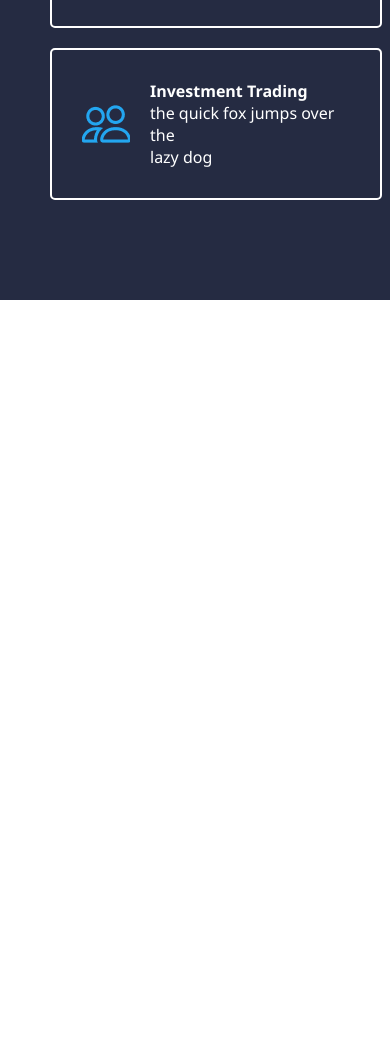
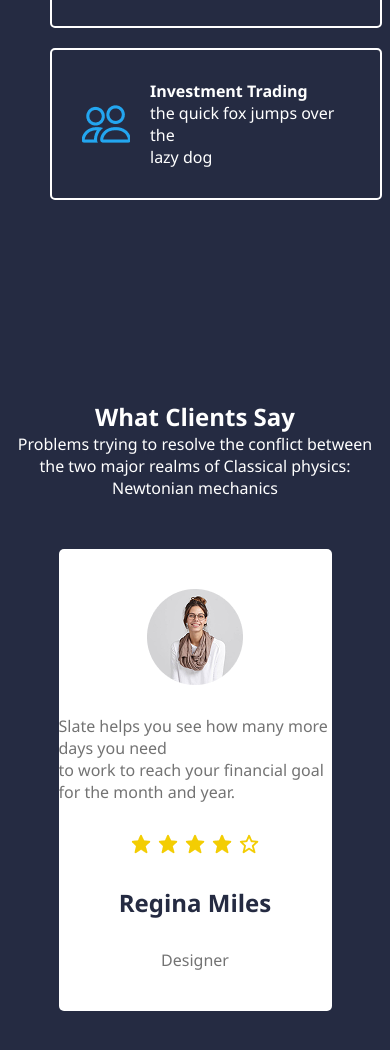
Before and after one commit to user01948/homeWork-sass, a plain HTML site: page index.html in a window 390 px wide. Shown: the part 2305-3355 px from the top of the page. Before the commit the page ends 2605 px from the top, so only its background shows below. Drawn offline with Linux system fonts and the light colour scheme.

Commit message:
sec4 add

```diff
--- a/index.html
+++ b/index.html
@@ -132,5 +132,21 @@
             </div>
         </div>
     </section>
+
+    <section class="sec3">
+        <div class="box3">
+            <div class="listtop">
+                <h1>What Clients Say</h1>
+                <p>Problems trying to resolve the conflict between<br>the two major realms of Classical physics: Newtonian mechanics </p>
+            </div>
+            <div class="dsafed">
+                <img src="./user.1.png" alt="">
+                <p style="color: #737373;">Slate helps you see how many more days you need <br>to work to reach your financial goal for the month and year.</p>
+                <img src="./stars.png" alt="">
+                <h2 style="color: #252B42;">Regina Miles</h2>
+                <p style="color: #737373;">Designer</p>
+            </div>
+        </div>
+    </section>
 </body>
 </html>
--- a/style.scss
+++ b/style.scss
@@ -156,6 +156,40 @@ header
 }
 
 
+.sec3
+{
+    background-color: #252B42;
+    color: white;
+    padding-top: 100px;
+    padding-bottom: 100px;
+
+    .box3
+    {
+        max-width: 1200px;
+        margin: auto;
+
+        .listtop
+        {
+            text-align: center;
+        }
+
+        .dsafed
+        {
+            background-color: white;
+            width: 70%;
+            margin: auto;
+            padding: 40px 0px;
+            display: flex;
+            flex-direction: column;
+            row-gap: 30px;
+            align-items: center;
+            margin-top: 50px;
+            border-radius: 5px;
+        }
+    }
+}
+
+
 
 
 
@@ -221,4 +255,17 @@ header
         justify-content: start;
         width: 85%;
     }
+
+    .dsafed
+    {
+        background-color: white;
+        margin: auto;
+        padding: 40px 10px;
+        display: flex;
+        flex-direction: column;
+        row-gap: 30px;
+        align-items: center;
+        margin-top: 50px;
+        border-radius: 5px;
+    }
 }
```
Also changed, not shown: stars.png (added), style.css, user.1.png (added), 1 other file.
